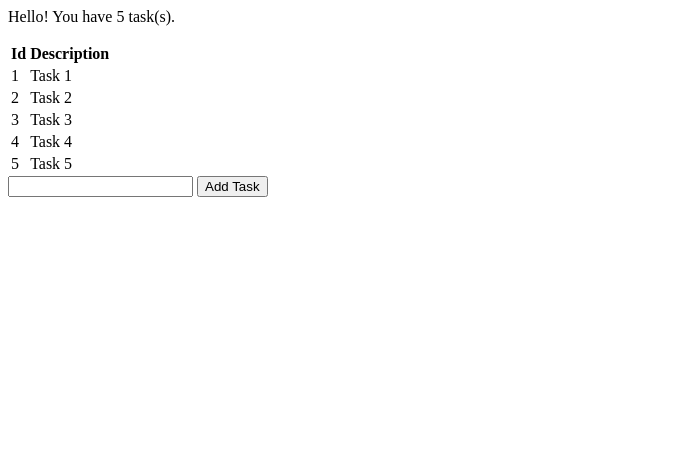
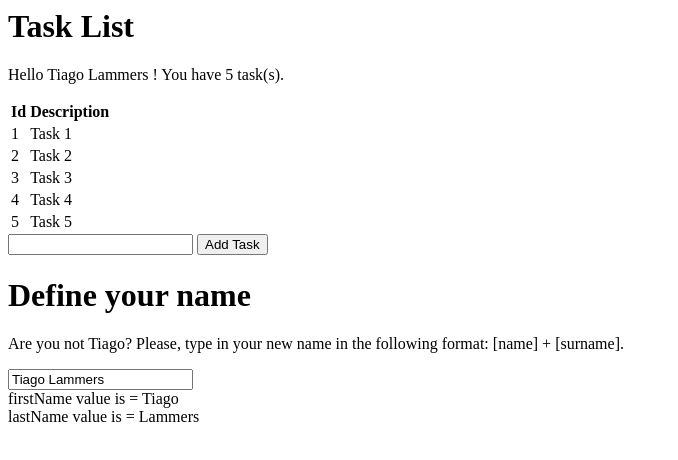
Before and after one commit to resmall/learning-vuejs, a plain HTML site: page index.html in a window 1280 px wide. Shown: the whole page, without its empty margins (0-678 px from the left). Drawn offline with Linux system fonts and the light colour scheme.

Commit message:
Adds computed property setter and getter

```diff
--- a/index.html
+++ b/index.html
@@ -16,23 +16,27 @@
 
         <div id='myApp'>
 
-            <p>Hello! You have {{ numberOfTasks }} task(s).</p>
+            <h1>Task List</h1>
+            <p>Hello {{ fullName }} ! You have {{ numberOfTasks }} task(s).</p>
 
             <table>
                 <tr>
                     <th>Id</th>
                     <th>Description</th>
-                    <!--th>Computed</th-->
                 </tr>
                 <tr v-for="task in tasks" >
                     <td>{{ task.id }}</td>
                     <td>{{ task.description }}</td>
-                    <!--td>{{ task.humanReadable }}</td-->
                 </tr>
             </table>
 
             <input type="text" id="newTask" v-model="newTask" /> <button id="addNewTask" @click="add()">Add Task</button>
 
+            <h1>Define your name</h1>
+            <p>Are you not Tiago? Please, type in your new name in the following format: [name] + [surname].</p>
+            <input type="text" id="fullName" v-model="fullName" /> <br>
+            firstName value is = {{ firstName }} <br>
+            lastName value is = {{ lastName }}
         </div>
 
         <script>
@@ -41,6 +45,8 @@
                 data: {
                     tasks: allTasks,
                     newTask: '',
+                    firstName: "Tiago",
+                    lastName: "Lammers"
                 },
                 methods: {
                     add: function() {
@@ -55,6 +61,16 @@
                 computed: {
                     numberOfTasks: function () {
                         return this.tasks.length ;
+                    },
+                    fullName: {
+                        get: function() {
+                            return this.firstName + ' ' + this.lastName;
+                        },
+                        set: function(newName) {
+                            var fullName = newName.split(' ');
+                            this.firstName = fullName[0];
+                            this.lastName  = fullName[1];
+                        }
                     }
                 }
             });
```
